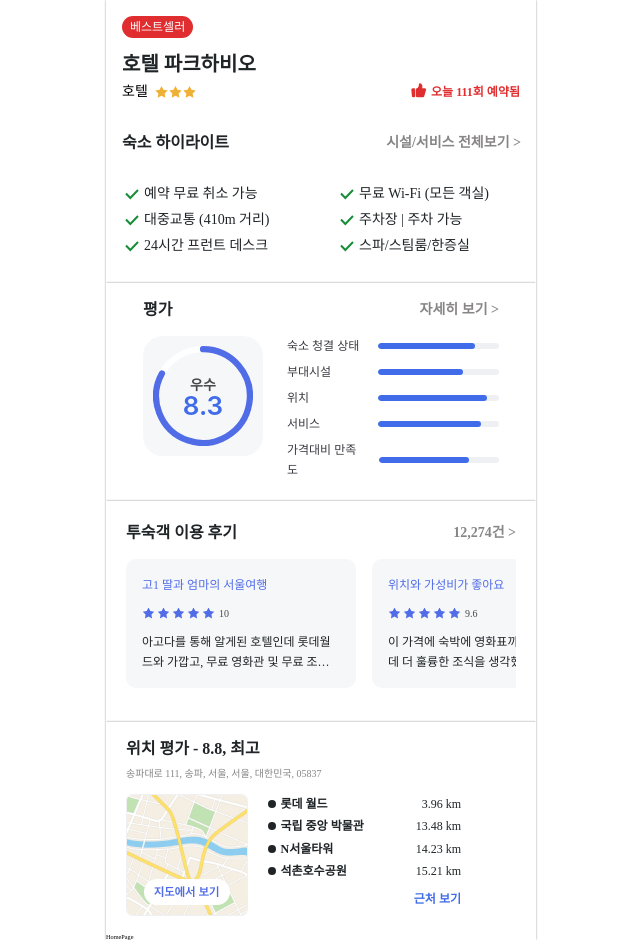
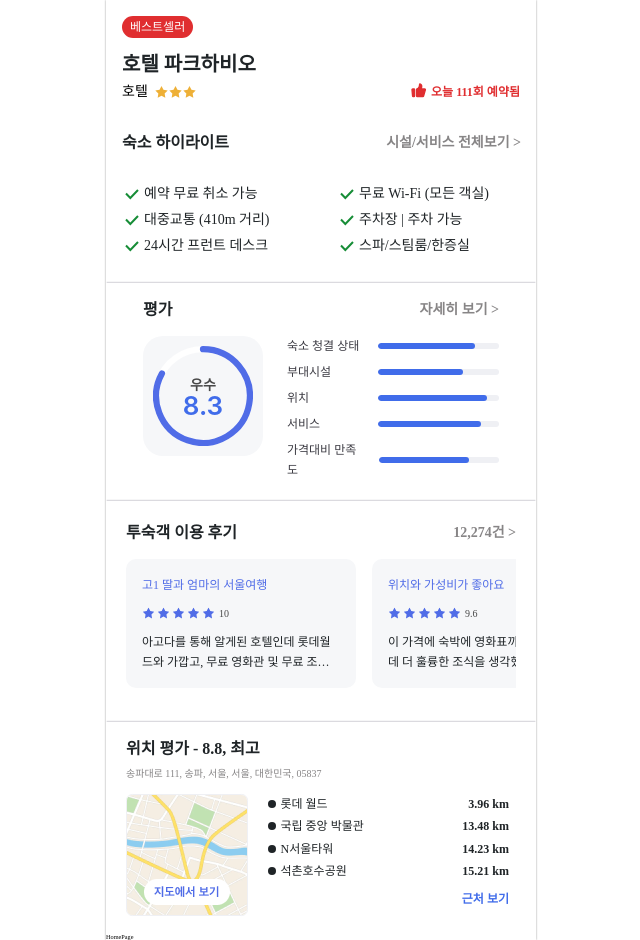
Before and after one commit to m2na7/35-COLLABORATION-WEB-AGODA, a React (Vite) app: page / in a window 1280 px wide. Shown: the whole page, without its empty margins (319-959 px from the left). Built offline with nearby package versions, Linux system fonts and the light colour scheme; a web font is replaced by a local one.

Commit message:
feat: location 스타일 수정

```diff
--- a/src/pages/HotelDetailPage/Components/HotelDetail/Location.style.ts
+++ b/src/pages/HotelDetailPage/Components/HotelDetail/Location.style.ts
@@ -68,14 +68,14 @@ export const NearbyItem = (theme: Theme) => css`
   color: ${theme.color.black};
 
   span:first-of-type {
-    font-weight: bold;
-    width: 106px;
+    width: 10.6rem;
     white-space: nowrap;
   }
 
   span:last-of-type {
-    width: 72px;
+    width: 12rem;
     text-align: right;
+    ${theme.font.body3_sb_12}
   }
 `;
 
```
